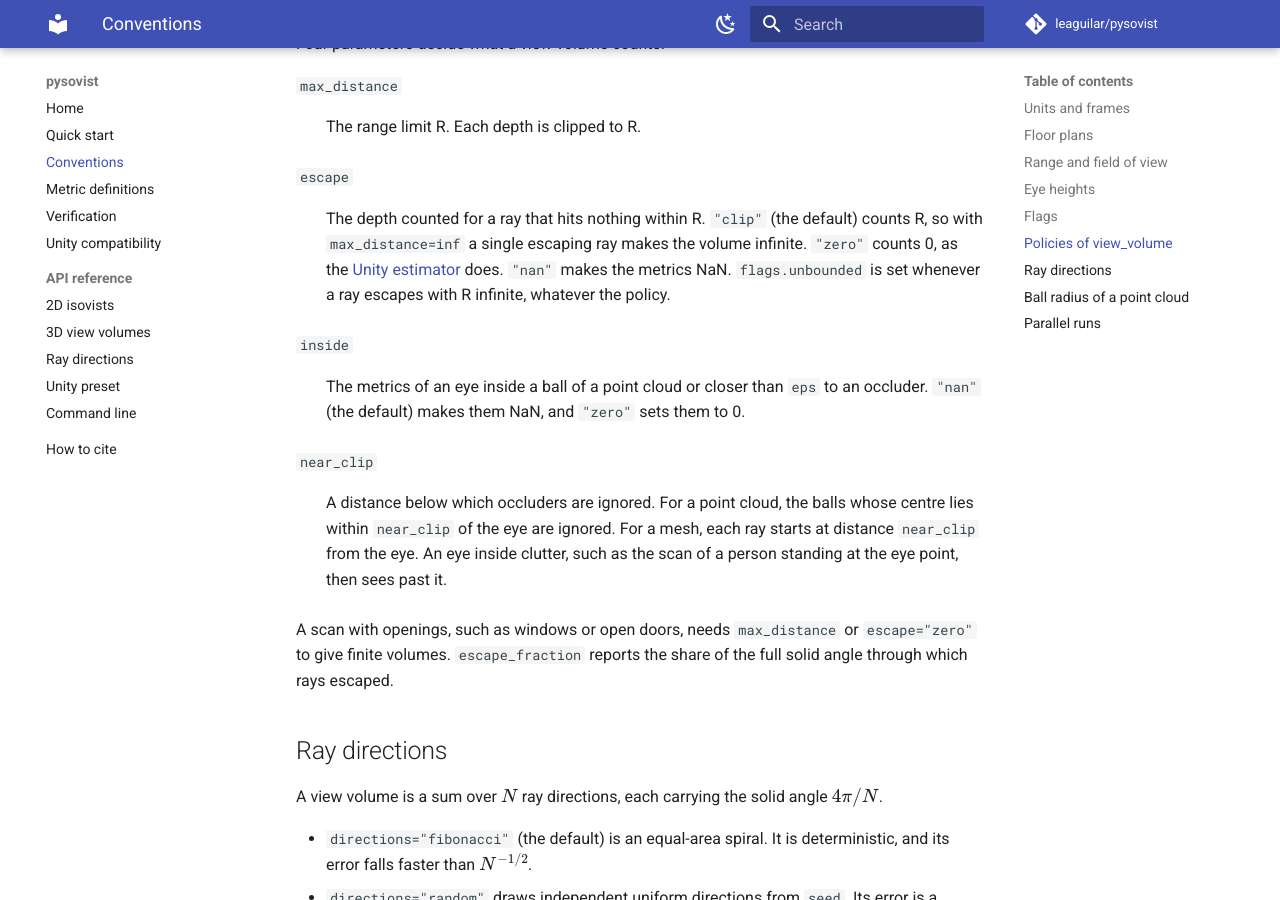
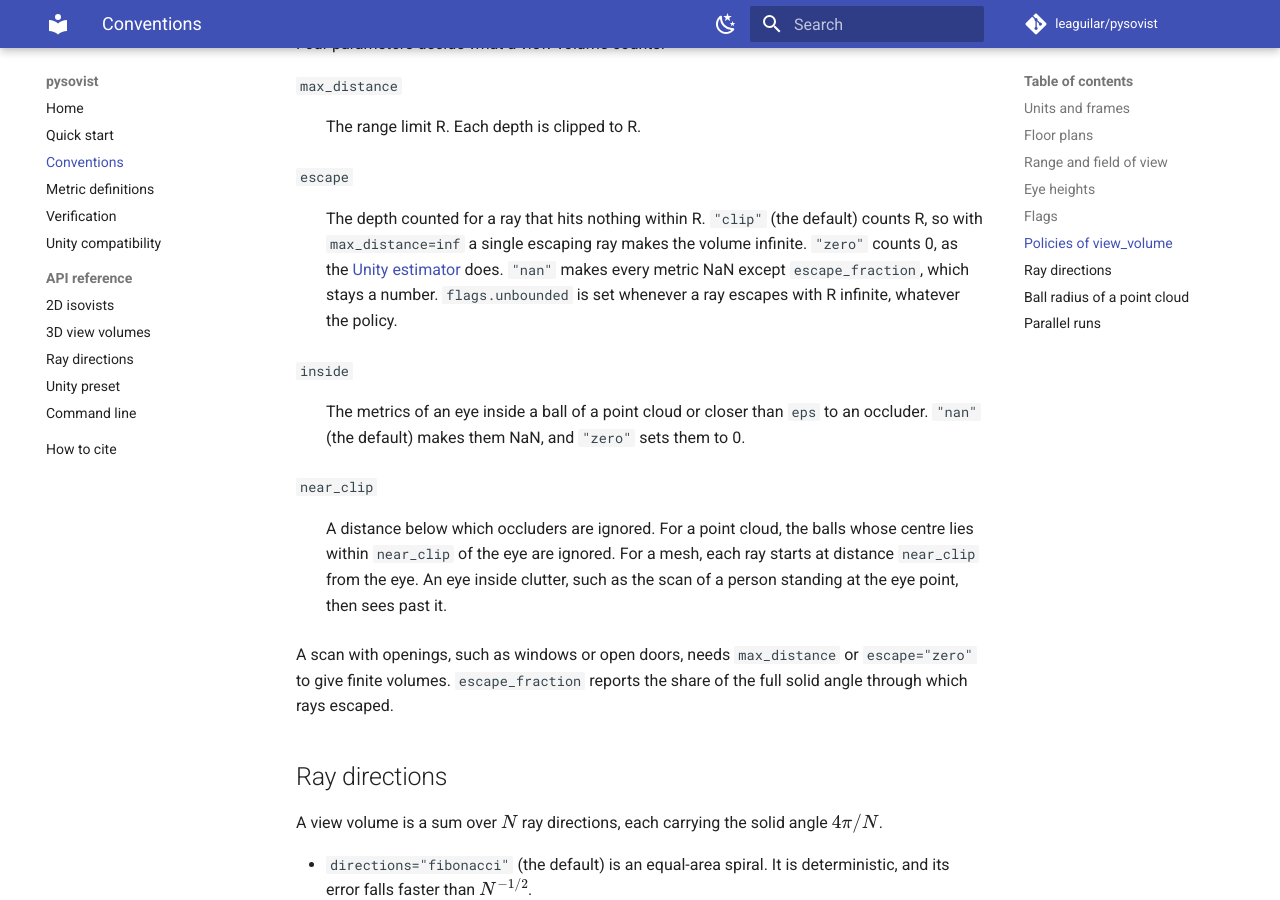
Before and after one commit to leaguilar/pysovist, an MkDocs documentation site: the page built from docs/conventions.md, in a window 1280 px wide and 900 px high, scrolled down 1885 px. Built offline with MkDocs 1.6.1 and Material for MkDocs 9.7.7, drawn with Linux system fonts in a browser that asks for light colours; comment, search, counter and statistics services are not loaded.

Commit message:
Install a LAZ backend with the pointcloud extra
Also state that escape='nan' keeps escape_fraction a number.

```diff
--- a/docs/conventions.md
+++ b/docs/conventions.md
@@ -45,7 +45,7 @@
 :   The range limit R. Each depth is clipped to R.
 
 `escape`
-:   The depth counted for a ray that hits nothing within R. `"clip"` (the default) counts R, so with `max_distance=inf` a single escaping ray makes the volume infinite. `"zero"` counts 0, as the [Unity estimator](unity.md) does. `"nan"` makes the metrics NaN. `flags.unbounded` is set whenever a ray escapes with R infinite, whatever the policy.
+:   The depth counted for a ray that hits nothing within R. `"clip"` (the default) counts R, so with `max_distance=inf` a single escaping ray makes the volume infinite. `"zero"` counts 0, as the [Unity estimator](unity.md) does. `"nan"` makes every metric NaN except `escape_fraction`, which stays a number. `flags.unbounded` is set whenever a ray escapes with R infinite, whatever the policy.
 
 `inside`
 :   The metrics of an eye inside a ball of a point cloud or closer than `eps` to an occluder. `"nan"` (the default) makes them NaN, and `"zero"` sets them to 0.
--- a/pyproject.toml
+++ b/pyproject.toml
@@ -29,7 +29,7 @@
 ]
 
 [project.optional-dependencies]
-pointcloud = ["numba>=0.59", "laspy>=2.4"]
+pointcloud = ["numba>=0.59", "laspy[lazrs]>=2.4"]
 e57 = ["pye57>=0.4"]
 mesh = ["open3d>=0.18"]
 all = ["pysovist[pointcloud,e57,mesh]"]
```
